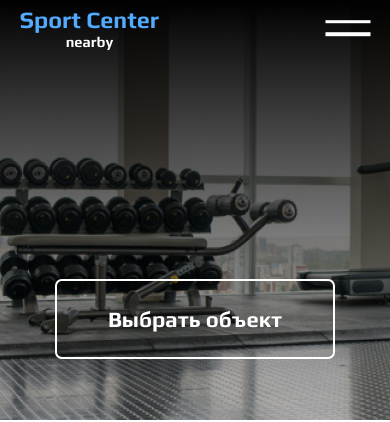
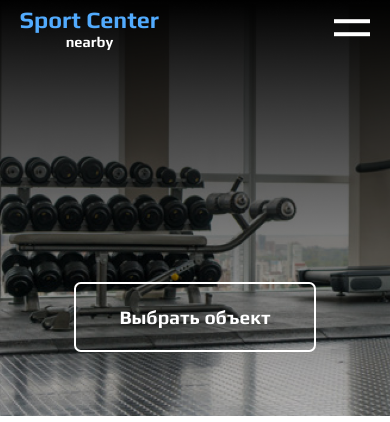
Before and after one commit to PolemarchRU/asdasd, a plain HTML site: page index.html in a window 390 px wide. Shown: the top 422 px of the page. Drawn offline with Linux system fonts and the light colour scheme.

Commit message:
Add files via upload

```diff
--- a/assets/style/scss/main.scss
+++ b/assets/style/scss/main.scss
@@ -70,9 +70,6 @@ html, body {
             border-radius: 0.5rem;
             padding: 1.875rem 3.75rem;
             transition: ease .2s;
-            &:hover {
-                background-color: rgba(255, 255, 255, 0.15);
-            }
         }
     }
 }
--- a/assets/style/scss/media.scss
+++ b/assets/style/scss/media.scss
@@ -59,12 +59,12 @@
     // Burger
     .burger {
         display: block;
-        width: 5rem;
-        height: 5rem;
+        width: 4rem;
+        height: 4rem;
         position: relative;
     }
     .burger span {
-        width: 5rem;
+        width: 4rem;
         height: 0.4rem;
         background-color: $white;
         position: absolute;
@@ -92,11 +92,11 @@
             padding-top: 34rem;
             padding-bottom: 9.75rem;
             .intro__link {
-                font-size: 2.4375rem;
+                font-size: 2.1125rem;
                 color: $white;
-                border: 2px solid $white;
+                border: 0.24375rem solid $white;
                 border-radius: 0.75rem;
-                padding: 2.8125rem 5.625rem;
+                padding: 2.4375rem 4.875rem;
             }
         }
     }
--- a/index.html
+++ b/index.html
@@ -69,7 +69,7 @@
             <h1 class="form__title">Обратная связь</h1>
             <div class="form__subtitle">Lorem ipsum dolor sit amet.</div>
             <input type="text" name="name" placeholder="Имя" class="form__input">
-            <input type="text" placeholder="Email" class="form__input form__input_margin">
+            <input type="text" name="email" placeholder="Email" class="form__input form__input_margin">
             <input type="text" placeholder="Вопрос" class="form__input form__input_margin">
             <buttob class="form__button">Отправить</buttob>
         </div>
```
Also changed, not shown: assets/style/css/main.css.
